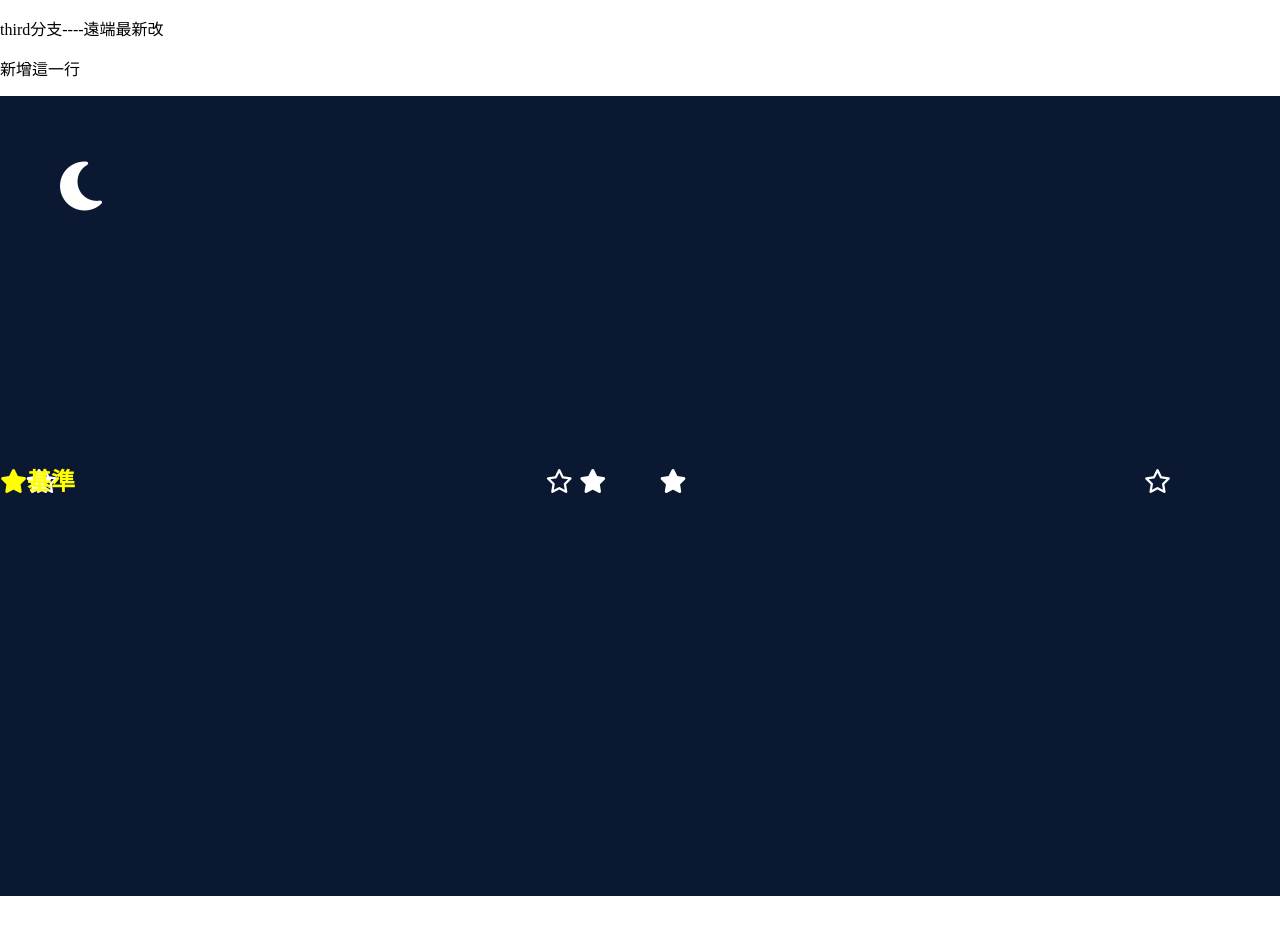
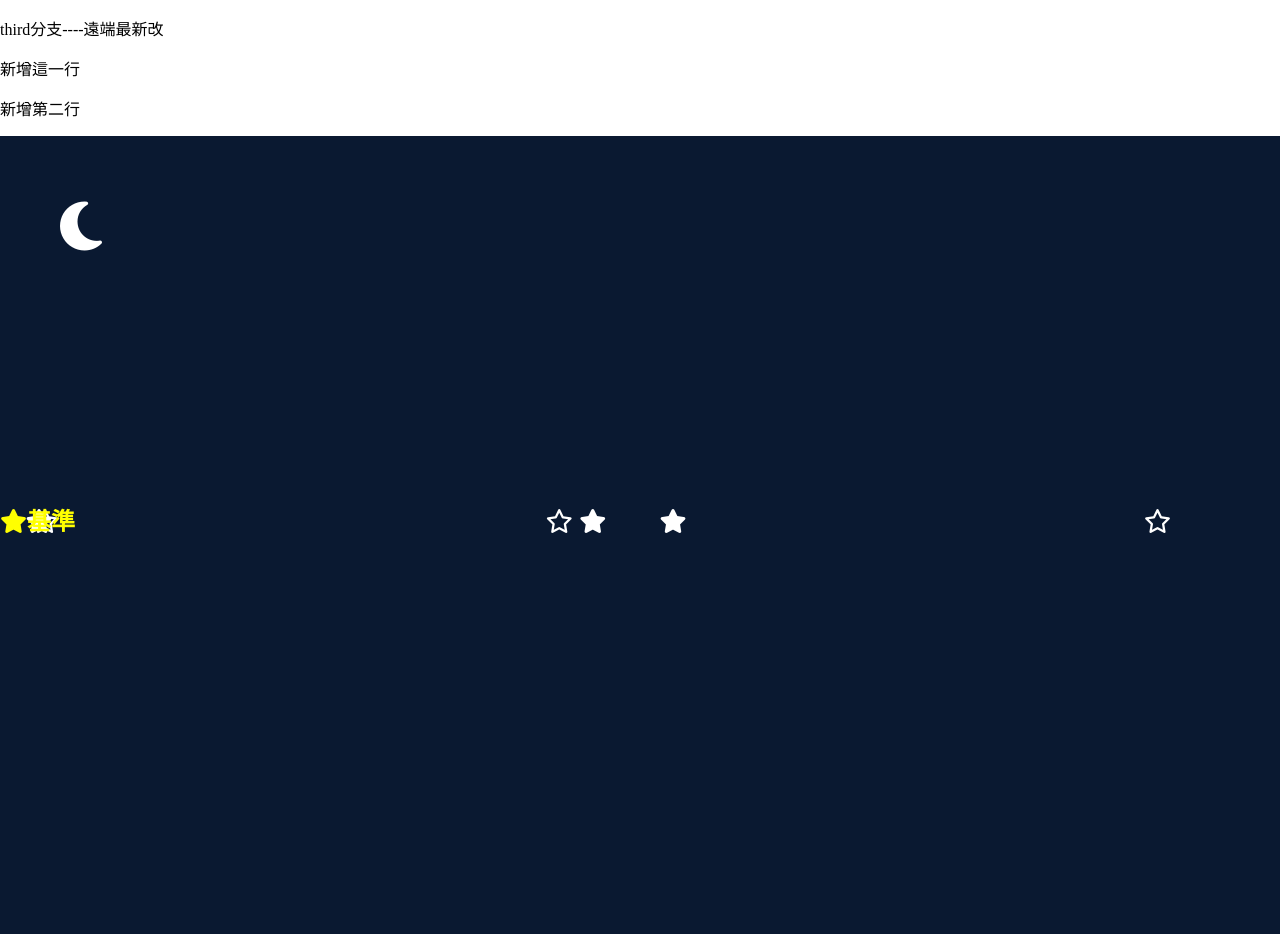
Before and after one commit to patrickpie83/gitpratice, a plain HTML site: page index.html in a window 1280 px wide. Before the commit the page ends 896 px from the top, so only its background shows below. Drawn offline with Linux system fonts and the light colour scheme.

Commit message:
13新增第二行

```diff
--- a/index.html
+++ b/index.html
@@ -9,6 +9,7 @@
 <body>
     <p>third分支----遠端最新改</p>
     <p>新增這一行</p>
+    <p>新增第二行</p>
     <div class="night">
         <span class="moon" data-speed="1"><i class="fas fa-moon"></i></span>
 
```
